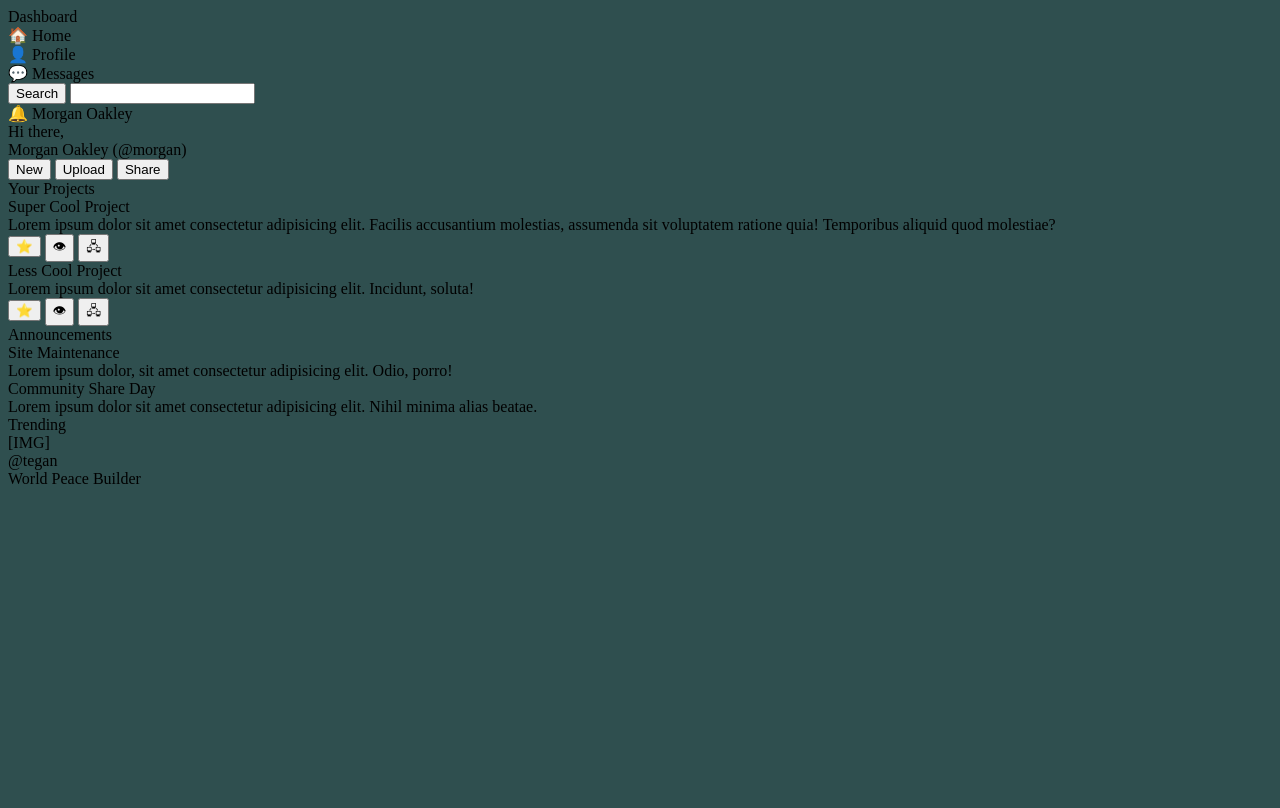
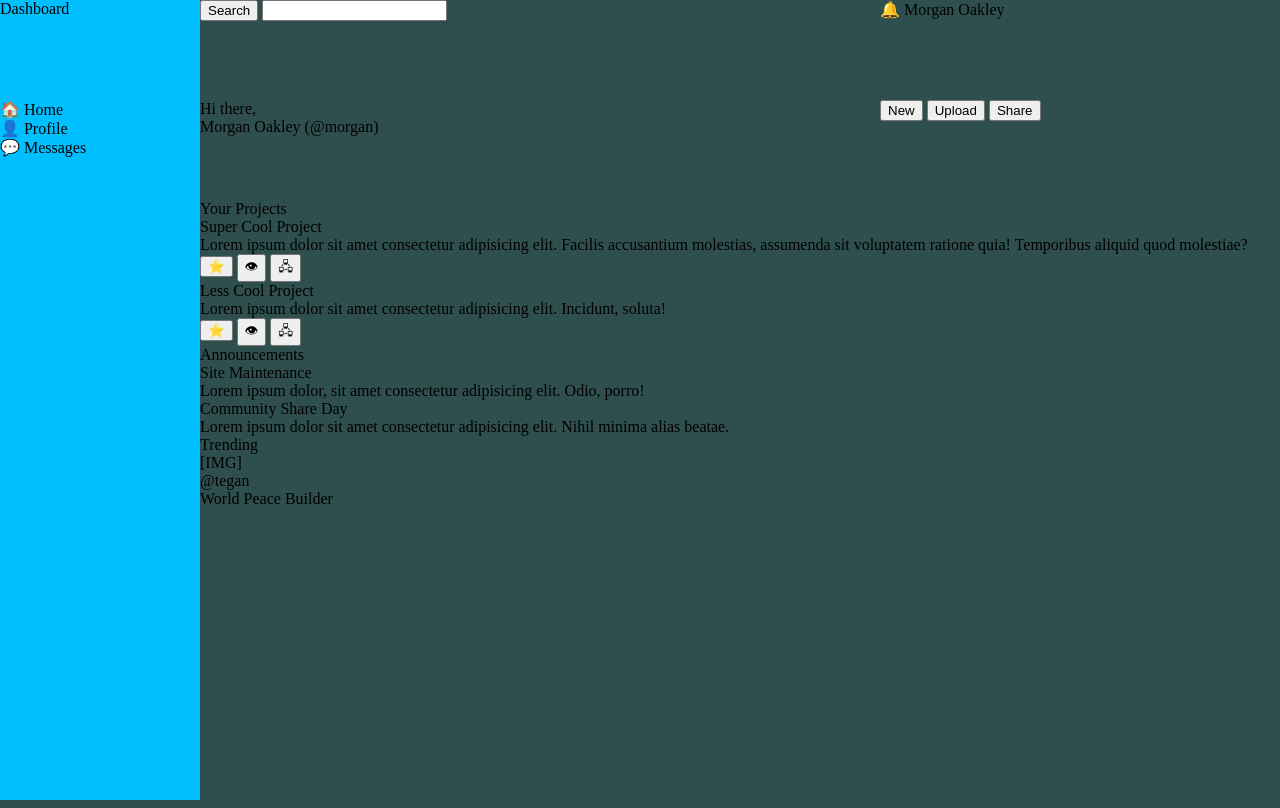
Before and after one commit to natecramer/odin-dashboard, a plain HTML site: page index.html in a window 1280 px wide. Drawn offline with Linux system fonts and the light colour scheme.

Commit message:
Add basic layout

```diff
--- a/index.html
+++ b/index.html
@@ -10,19 +10,21 @@
 <body>
     <div class="main-container">
         <div class="sidebar-logo">Dashboard</div>
+
+        <div class="header-search">
+            <button>Search</button>
+            <input type="text">
+        </div>
+        <div class="header-user">🔔 Morgan Oakley</div>
+
         <div class="sidebar-content">
             <div class="sidebar-entry">🏠 Home</div>
             <div class="sidebar-entry">👤 Profile</div>
             <div class="sidebar-entry">💬 Messages</div>
         </div>
 
-        <div class="header-search">
-            <button>Search</button>
-            <input type="text">
-        </div>
-        <div class="header-user">🔔 Morgan Oakley</div>
         <div class="header-user-greeting">
-            <div class="header-greeting-hi"></div>Hi there,</div>
+            <div class="header-greeting-hi">Hi there,</div>
             <div class="header-greeting-name">Morgan Oakley (@morgan)</div>
         </div>
         <div class="header-buttons">
@@ -30,6 +32,7 @@
             <button id="header-button upload">Upload</button>
             <button id="header-button share">Share</button>
         </div>
+
         <div class="content-container">
             <div class="projects">
                 <div class="content-title">Your Projects</div>
--- a/style.css
+++ b/style.css
@@ -1,8 +1,36 @@
 body,
 html {
     height: 100%;
+    margin: 0;
 }
 
 body {
     background-color: darkslategray;
 }
+
+.main-container {
+    display: grid;
+    grid-template-columns: 200px auto 400px;
+    grid-template-rows: 100px 100px auto;
+    /* border: 1px solid black; */
+    height: 100vh;
+}
+
+.sidebar-logo,
+.sidebar-content {
+    background-color:deepskyblue;
+}
+
+.sidebar-content {
+    grid-row: 2 / 4;
+    grid-column: 1 / 2;
+}
+
+.header-search {
+    grid-column: 2 / 3;
+}
+
+.content-container {
+    grid-column: 2 / 4;
+    grid-row: 3 / 4;
+}
```
